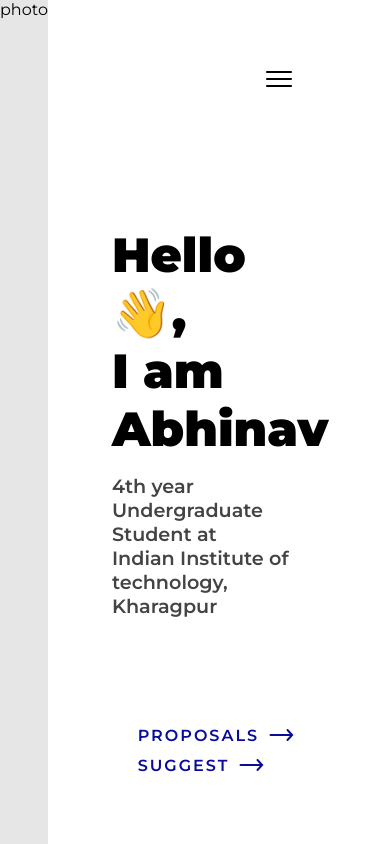
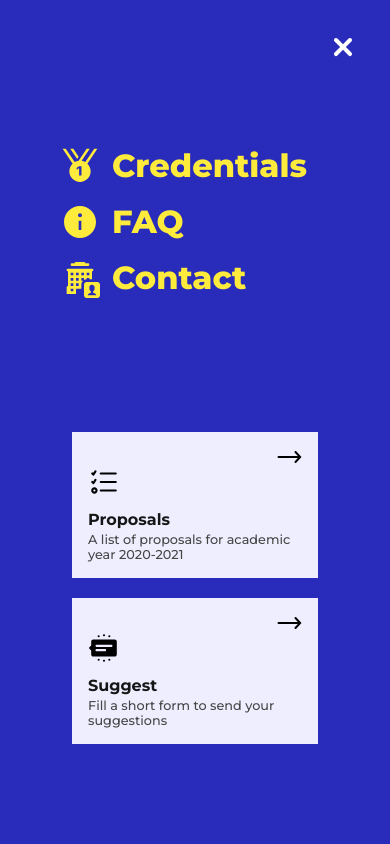
Before and after one commit to ajajaj2807/abhinv, a React (Create React App) app: page / in a window 390 px wide. Built offline with nearby package versions, Linux system fonts and the light colour scheme.

Commit message:
responsive home and menu

```diff
--- a/src/App.js
+++ b/src/App.js
@@ -15,7 +15,7 @@ import { motion, AnimatePresence } from "framer-motion";
 import { pageTransitions } from "./animations";
 
 function Home() {
-  const [open, setOpen] = useState(false);
+  const [open, setOpen] = useState(true);
 
   return (
     <motion.div
--- a/src/styles/App.scss
+++ b/src/styles/App.scss
@@ -91,21 +91,21 @@ body {
   &-overlay-two {
     height: 100%;
     width: 100%;
-    background-color: #090C8B;
+    background-color: #090c8b;
     position: absolute;
     z-index: 4;
   }
   &-overlay-three {
     height: 100%;
     width: 100%;
-    background-color: #FBC02D;
+    background-color: #fbc02d;
     position: absolute;
     z-index: 5;
   }
   &-overlay-four {
     height: 100%;
     width: 100%;
-    background-color: #494CEB;
+    background-color: #494ceb;
     position: absolute;
     z-index: 6;
   }
@@ -114,7 +114,7 @@ body {
     height: 100%;
     width: 100%;
     z-index: 10;
-    background-color: #292CBB;
+    background-color: #292cbb;
     display: flex;
     padding: 6rem 2rem;
     justify-content: space-around;
@@ -122,7 +122,7 @@ body {
       padding: 2rem 0;
       display: flex;
       align-items: flex-end;
-      color: #FFEB3B;
+      color: #ffeb3b;
       font-weight: 500;
       display: flex;
       justify-content: space-evenly;
@@ -137,10 +137,10 @@ body {
           background-color: #eef;
           position: relative;
           margin: 1rem 0;
-          border: 2px solid #292CBB;
+          border: 2px solid #292cbb;
           transition: all ease-in-out 200ms;
           &:hover {
-            border: 2px solid #090C9B;
+            border: 2px solid #090c9b;
             .arrow {
               transform: translateX(5px);
             }
@@ -189,24 +189,24 @@ body {
       a {
         font-size: 3rem;
         text-decoration: none;
-        color: #FFEB3B;
+        color: #ffeb3b;
         font-weight: 800;
         margin-top: 1rem;
         transition: all ease-in-out 150ms;
         display: flex;
         align-items: center;
         svg {
-          fill: #FFEB3B;
+          fill: #ffeb3b;
           height: 2.5rem;
           width: 4rem;
           transition: all ease-in-out 150ms;
         }
         &:hover {
-          color: #FBC02D;
+          color: #fbc02d;
           transform: translateX(5px);
           svg {
             transform: translateX(-5px);
-            fill: #FBC02D;
+            fill: #fbc02d;
           }
         }
       }
@@ -226,3 +226,70 @@ body {
     margin-top: 2rem;
   }
 }
+
+@media screen and (max-width: 560px) {
+  .menu-icon {
+    top: 2rem;
+    right: 2rem;
+  }
+  .main {
+    flex-direction: column;
+    .main-pic {
+      width: 100%;
+      height: 60%;
+    }
+    .main-content {
+      &-title {
+        font-size: 1.5rem;
+      }
+      &-sub {
+        font-size: 0.8rem;
+      }
+    }
+  }
+  .btn-group {
+    position: fixed;
+    flex-direction: row;
+    background-color: #eef;
+    width: 100%;
+    bottom: 0;
+    right: 0;
+    font-size: 0.8rem;
+    padding: 0.5rem;
+    align-items: center;
+    justify-content: space-evenly;
+  }
+  .menu-content{
+    display: flex;
+    flex-direction: column-reverse;
+    padding: 2rem;
+    &-social{
+      padding: 0;
+      align-items: center;
+      .btns{
+        .btn{
+          .wrapper{
+            .title{
+              font-size: 1rem;
+              margin-bottom: 0.2rem;
+            }
+
+          }
+        }
+      }
+      .address{
+        display: none;
+      }
+    }
+    &-nav{
+      padding: 1rem;
+      justify-content: flex-start;
+      align-items: flex-start;
+      margin-top: 2rem;
+      a{
+        font-size: 2rem;
+        align-items: flex-start;
+      }
+    }
+  }
+}
```
